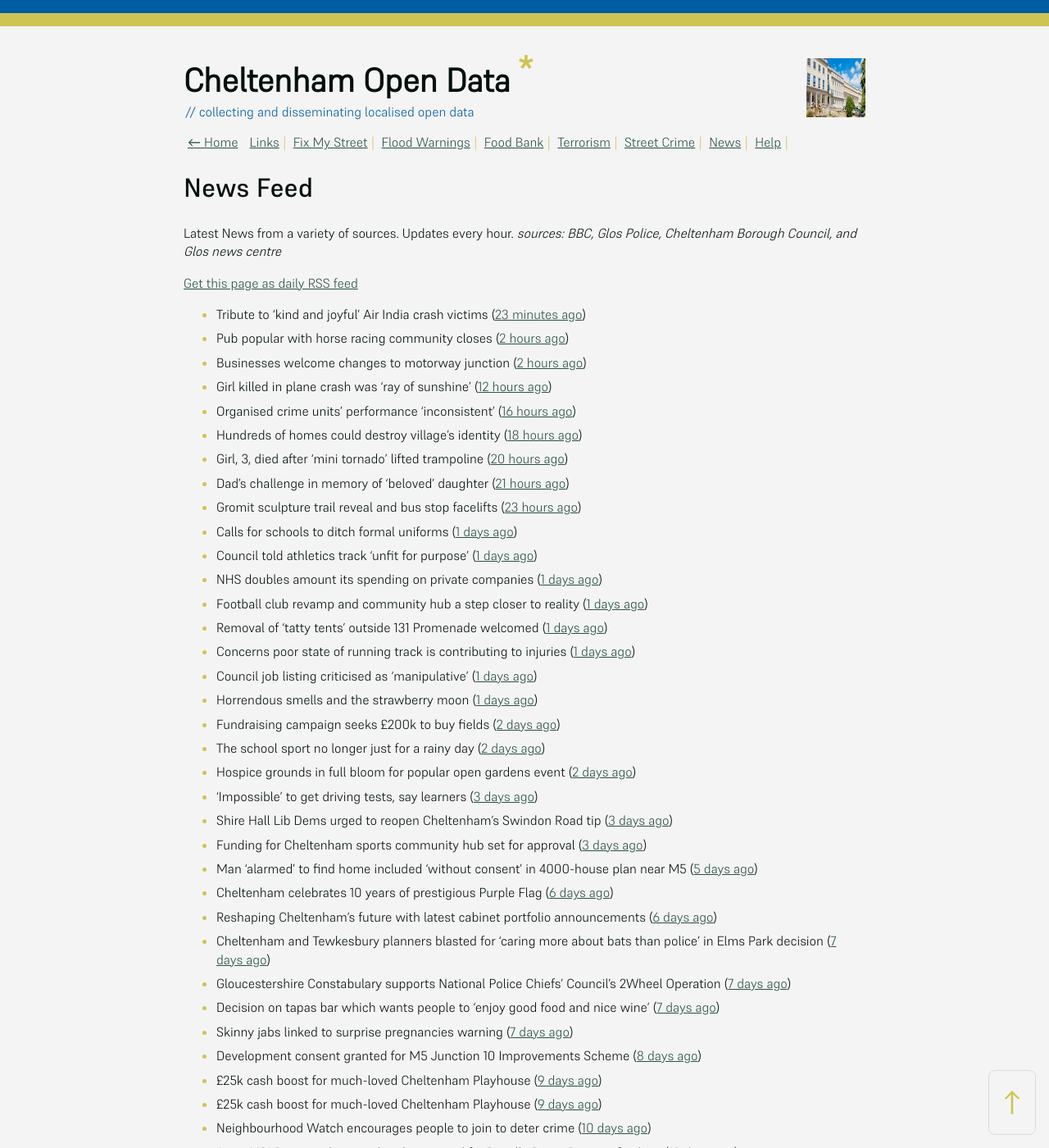
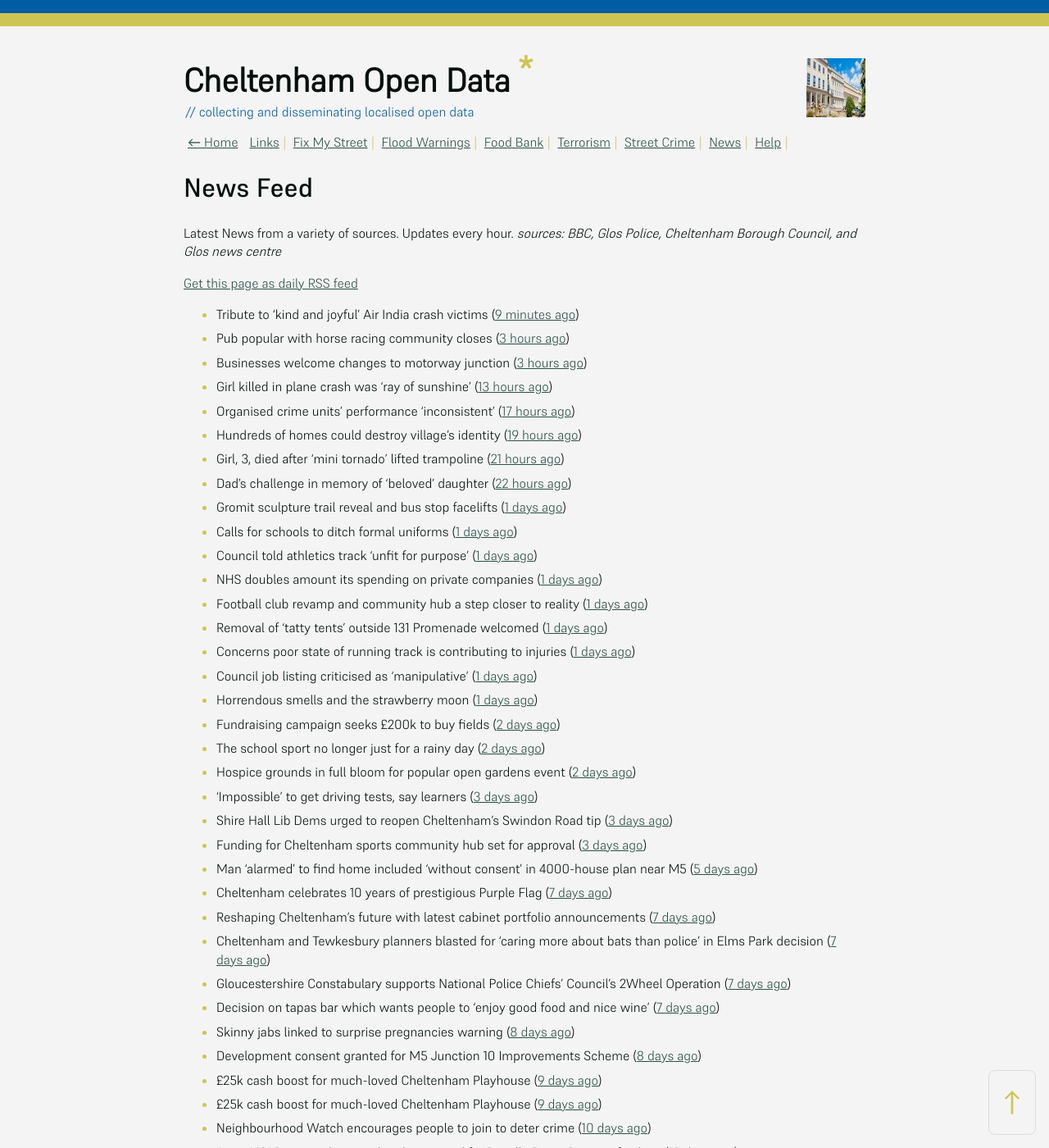
Before and after one commit to mat-0/cheltenham-open-data, a Jekyll site: the page built from _pages/news.md, in a window 1280 px wide and 1400 px high. Shown: the whole window at 82% size. Built offline with Jekyll 4.4.1, drawn with Linux system fonts in a browser that asks for light colours; some of the changed text lies outside the part shown.

Commit message:
Updated 2025-06-13 08:58:48

```diff
--- a/_pages/news.md
+++ b/_pages/news.md
@@ -12,15 +12,15 @@ _sources: BBC, Glos Police, Cheltenham Borough Council, and Glos news centre_
 [Get this page as daily RSS feed](/daily.rss)
 
 <!-- news_marker starts -->
-- Tribute to 'kind and joyful' Air India crash victims ([23 minutes ago](https://www.bbc.com/news/articles/c20qv62dxq6o))
-- Pub popular with horse racing community closes ([2 hours ago](https://www.bbc.com/news/articles/czel4g51keno))
-- Businesses welcome changes to motorway junction ([2 hours ago](https://www.bbc.com/news/articles/c4gk1xllmrro))
-- Girl killed in plane crash was 'ray of sunshine' ([12 hours ago](https://www.bbc.com/news/articles/cq69npp0l9no))
-- Organised crime units' performance 'inconsistent' ([16 hours ago](https://www.bbc.com/news/articles/c8rezd6j42vo))
-- Hundreds of homes could destroy village's identity ([18 hours ago](https://www.bbc.com/news/articles/cdj9vnpx82po))
-- Girl, 3, died after 'mini tornado' lifted trampoline ([20 hours ago](https://www.bbc.com/news/articles/cx2j9p12m52o))
-- Dad's challenge in memory of 'beloved' daughter ([21 hours ago](https://www.bbc.com/news/articles/c3e5qzklpzpo))
-- Gromit sculpture trail reveal and bus stop facelifts ([23 hours ago](https://www.bbc.com/news/articles/c706p9w35xeo))
+- Tribute to 'kind and joyful' Air India crash victims ([9 minutes ago](https://www.bbc.com/news/articles/c20qv62dxq6o))
+- Pub popular with horse racing community closes ([3 hours ago](https://www.bbc.com/news/articles/czel4g51keno))
+- Businesses welcome changes to motorway junction ([3 hours ago](https://www.bbc.com/news/articles/c4gk1xllmrro))
+- Girl killed in plane crash was 'ray of sunshine' ([13 hours ago](https://www.bbc.com/news/articles/cq69npp0l9no))
+- Organised crime units' performance 'inconsistent' ([17 hours ago](https://www.bbc.com/news/articles/c8rezd6j42vo))
+- Hundreds of homes could destroy village's identity ([19 hours ago](https://www.bbc.com/news/articles/cdj9vnpx82po))
+- Girl, 3, died after 'mini tornado' lifted trampoline ([21 hours ago](https://www.bbc.com/news/articles/cx2j9p12m52o))
+- Dad's challenge in memory of 'beloved' daughter ([22 hours ago](https://www.bbc.com/news/articles/c3e5qzklpzpo))
+- Gromit sculpture trail reveal and bus stop facelifts ([1 days ago](https://www.bbc.com/news/articles/c706p9w35xeo))
 - Calls for schools to ditch formal uniforms ([1 days ago](https://www.bbc.com/news/articles/c79eg0w59y8o))
 - Council told athletics track 'unfit for purpose' ([1 days ago](https://www.bbc.com/news/articles/cvg76n7dxn9o))
 - NHS doubles amount its spending on private companies ([1 days ago](https://www.bbc.com/news/articles/cy0jzvxwr4xo))
@@ -36,12 +36,12 @@ _sources: BBC, Glos Police, Cheltenham Borough Council, and Glos news centre_
 - Shire Hall Lib Dems urged to reopen Cheltenham’s Swindon Road tip ([3 days ago](https://gloucesternewscentre.co.uk/shire-hall-lib-dems-urged-to-reopen-cheltenhams-swindon-road-tip/))
 - Funding for Cheltenham sports community hub set for approval ([3 days ago](https://gloucesternewscentre.co.uk/funding-for-cheltenham-sports-community-hub-set-for-approval/))
 - Man ‘alarmed’ to find home included ‘without consent’ in 4000-house plan near M5 ([5 days ago](https://gloucesternewscentre.co.uk/man-alarmed-to-find-home-included-without-consent-in-4000-house-plan-near-m5/))
-- Cheltenham celebrates 10 years of prestigious Purple Flag ([6 days ago](https://www.cheltenham.gov.uk/news/article/3019/cheltenham_celebrates_10_years_of_prestigious_purple_flag))
-- Reshaping Cheltenham’s future with latest cabinet portfolio announcements ([6 days ago](https://www.cheltenham.gov.uk/news/article/3018/reshaping_cheltenhams_future_with_latest_cabinet_portfolio_announcements))
+- Cheltenham celebrates 10 years of prestigious Purple Flag ([7 days ago](https://www.cheltenham.gov.uk/news/article/3019/cheltenham_celebrates_10_years_of_prestigious_purple_flag))
+- Reshaping Cheltenham’s future with latest cabinet portfolio announcements ([7 days ago](https://www.cheltenham.gov.uk/news/article/3018/reshaping_cheltenhams_future_with_latest_cabinet_portfolio_announcements))
 - Cheltenham and Tewkesbury planners blasted for ‘caring more about bats than police’ in Elms Park decision ([7 days ago](https://gloucesternewscentre.co.uk/cheltenham-and-tewkesbury-planners-blasted-for-caring-more-about-bats-than-police-in-elms-park-decision/))
 - Gloucestershire Constabulary supports National Police Chiefs’ Council’s 2Wheel Operation ([7 days ago](https://gloucesternewscentre.co.uk/gloucestershire-constabulary-supports-national-police-chiefs-councils-2wheel-operation/))
 - Decision on tapas bar which wants people to ‘enjoy good food and nice wine’ ([7 days ago](https://gloucesternewscentre.co.uk/decision-on-tapas-bar-which-wants-people-to-enjoy-good-food-and-nice-wine/))
-- Skinny jabs linked to surprise pregnancies warning ([7 days ago](https://www.bbc.co.uk/sounds/play/p0lgh4cd))
+- Skinny jabs linked to surprise pregnancies warning ([8 days ago](https://www.bbc.co.uk/sounds/play/p0lgh4cd))
 - Development consent granted for M5 Junction 10 Improvements Scheme ([8 days ago](https://gloucesternewscentre.co.uk/development-consent-granted-for-m5-junction-10-improvements-scheme/))
 - £25k cash boost for much-loved Cheltenham Playhouse ([9 days ago](https://gloucesternewscentre.co.uk/25k-cash-boost-for-much-loved-cheltenham-playhouse/))
 - £25k cash boost for much-loved Cheltenham Playhouse ([9 days ago](https://www.cheltenham.gov.uk/news/article/3017/25k_cash_boost_for_much-loved_cheltenham_playhouse))
```
Also changed, not shown: other parts of _pages/news.md (+0 -1 lines), _data/flood.json (+5 -27 lines), _pages/fix-my-street.md (+1 -1 lines), index.md (+5 -5 lines).
